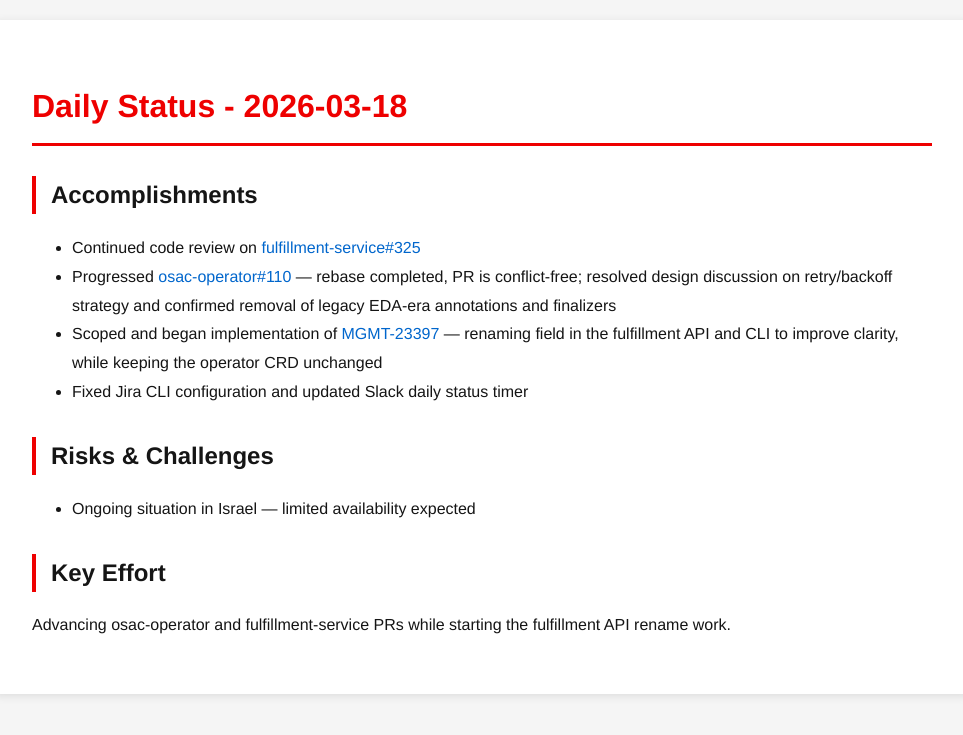
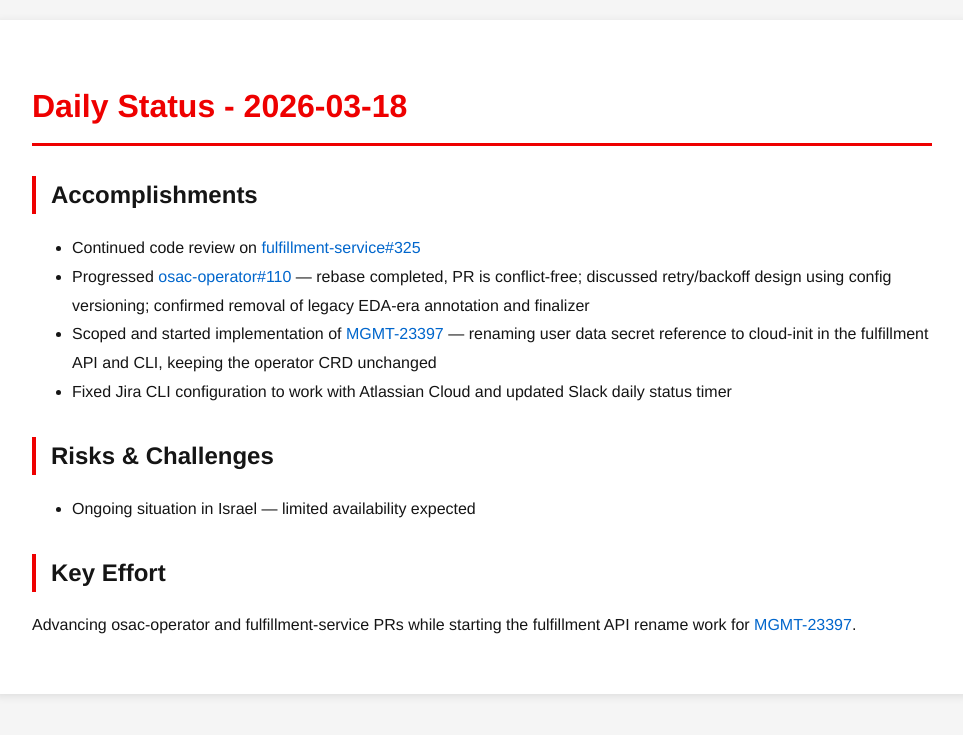
Before and after one commit to tzvatot/daily-status, a Jekyll site: the page built from 2026-03-18.md, in a window 1280 px wide. Shown: the top 735 px of the page, without its empty margins (158-1121 px from the left). Built offline with Jekyll 4.4.1, drawn with Linux system fonts in a browser that asks for light colours.

Commit message:
Daily status update - 2026-03-18

```diff
--- a/2026-03-18.md
+++ b/2026-03-18.md
@@ -8,12 +8,12 @@
 
 ## Accomplishments
 - Continued code review on [fulfillment-service#325](https://github.com/osac-project/fulfillment-service/pull/325)
-- Progressed [osac-operator#110](https://github.com/osac-project/osac-operator/pull/110) — rebase completed, PR is conflict-free; resolved design discussion on retry/backoff strategy and confirmed removal of legacy EDA-era annotations and finalizers
-- Scoped and began implementation of [MGMT-23397](https://issues.redhat.com/browse/MGMT-23397) — renaming field in the fulfillment API and CLI to improve clarity, while keeping the operator CRD unchanged
-- Fixed Jira CLI configuration and updated Slack daily status timer
+- Progressed [osac-operator#110](https://github.com/osac-project/osac-operator/pull/110) — rebase completed, PR is conflict-free; discussed retry/backoff design using config versioning; confirmed removal of legacy EDA-era annotation and finalizer
+- Scoped and started implementation of [MGMT-23397](https://issues.redhat.com/browse/MGMT-23397) — renaming user data secret reference to cloud-init in the fulfillment API and CLI, keeping the operator CRD unchanged
+- Fixed Jira CLI configuration to work with Atlassian Cloud and updated Slack daily status timer
 
 ## Risks & Challenges
 - Ongoing situation in Israel — limited availability expected
 
 ## Key Effort
-Advancing osac-operator and fulfillment-service PRs while starting the fulfillment API rename work.
+Advancing osac-operator and fulfillment-service PRs while starting the fulfillment API rename work for [MGMT-23397](https://issues.redhat.com/browse/MGMT-23397).
```
